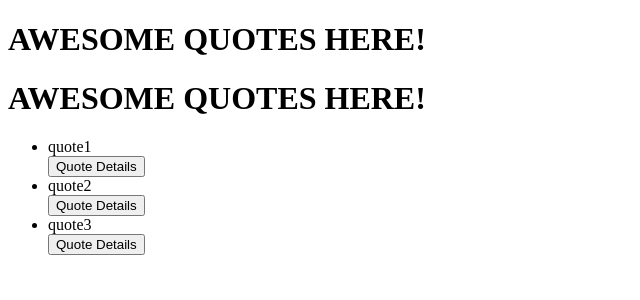
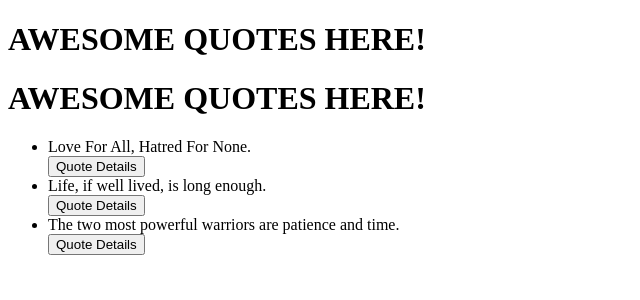
Before and after one commit to GasaGentille/QuotesApp, an Angular app: page / in a window 1280 px wide. Shown: the top 300 px of the page, without its empty margins (0-640 px from the left). Built offline with nearby package versions, Linux system fonts and the light colour scheme.

Commit message:
Adding quote informations

```diff
--- a/src/app/app.component.html
+++ b/src/app/app.component.html
@@ -7,5 +7,5 @@
   </ul>
 </div>
 <app-quote></app-quote>
-<!--
-<router-outlet></router-outlet> -->
+
+ <router-outlet></router-outlet>
--- a/src/app/quote-detail/quote-detail.component.html
+++ b/src/app/quote-detail/quote-detail.component.html
@@ -1,4 +1,3 @@
-<p>
-    {{quote.quote_description}}
-    <button (click)= 'quoteComplete(true)'>Delete quote</button>
-  </p>
+<p>{{quote.quote_author}},{{quote.quote_submitter}},{{quote.completeDate}}</p>
+
+<button (click)= 'quoteComplete(true)'>Delete quote</button>
--- a/src/app/quote.ts
+++ b/src/app/quote.ts
@@ -6,7 +6,8 @@
 // }
 export class Quote {
     showDescription: boolean;
-    constructor(public quote_id: number,public quote_name: string,public quote_description: string){
+    // constructor(public quote_id: number,public quote_name: string,public quote_description: string){
+      constructor(public quote_id: number,public quote_name: string,public quote_author: string, public completeDate: Date,public quote_submitter){
       this.showDescription=false;
     }
   }
--- a/src/app/quote/quote.component.ts
+++ b/src/app/quote/quote.component.ts
@@ -14,9 +14,9 @@ export class QuoteComponent implements OnInit {
   //   { quote_id:2,quote_name:'quote2',quote_description: 'description of quote2' },
   //   { quote_id:1,quote_name:'quote3',quote_description: 'description of quote3' },
   //  ];
-  new Quote(1,'quote1','description of quote1'),
-  new Quote(2,'quote2','description of quote2'),
-  new Quote(3,'quote3','description of quote3'),
+  new Quote(1,'Love For All, Hatred For None.','Khalifatul Masih III',new Date(2019,3,14),'klryan'),
+  new Quote(2,'Life, if well lived, is long enough.','Seneca',new Date(2018,3,14),'Toba'),
+  new Quote(3,'The two most powerful warriors are patience and time.','Leo Tolstoy ',new Date(2015,3,14),'Youck'),
   ];
 
   toggleDetails(index){
@@ -34,3 +34,12 @@ export class QuoteComponent implements OnInit {
   }
 
 }
+
+// goals: Goal[] = [
+//   new Goal(1, 'Watch finding Nemo', 'Find an online version and watch merlin find his son',new Date(2019,3,14)),
+//   new Goal(2,'Buy Cookies','I have to buy cookies for the parrot',new Date(2019,6,9)),
+//   new Goal(3,'Get new Phone Case','Diana has her birthday coming up soon',new Date(2019,1,12)),
+//   new Goal(4,'Get Dog Food','Pupper likes expensive snacks',new Date(2019,0,18)),
+//   new Goal(5,'Solve math homework','Damn Math',new Date(2019,2,14)),
+//   new Goal(6,'Plot my world domination plan','Cause I am an evil overlord',new Date(2019,3,14)),
+// ];
```
